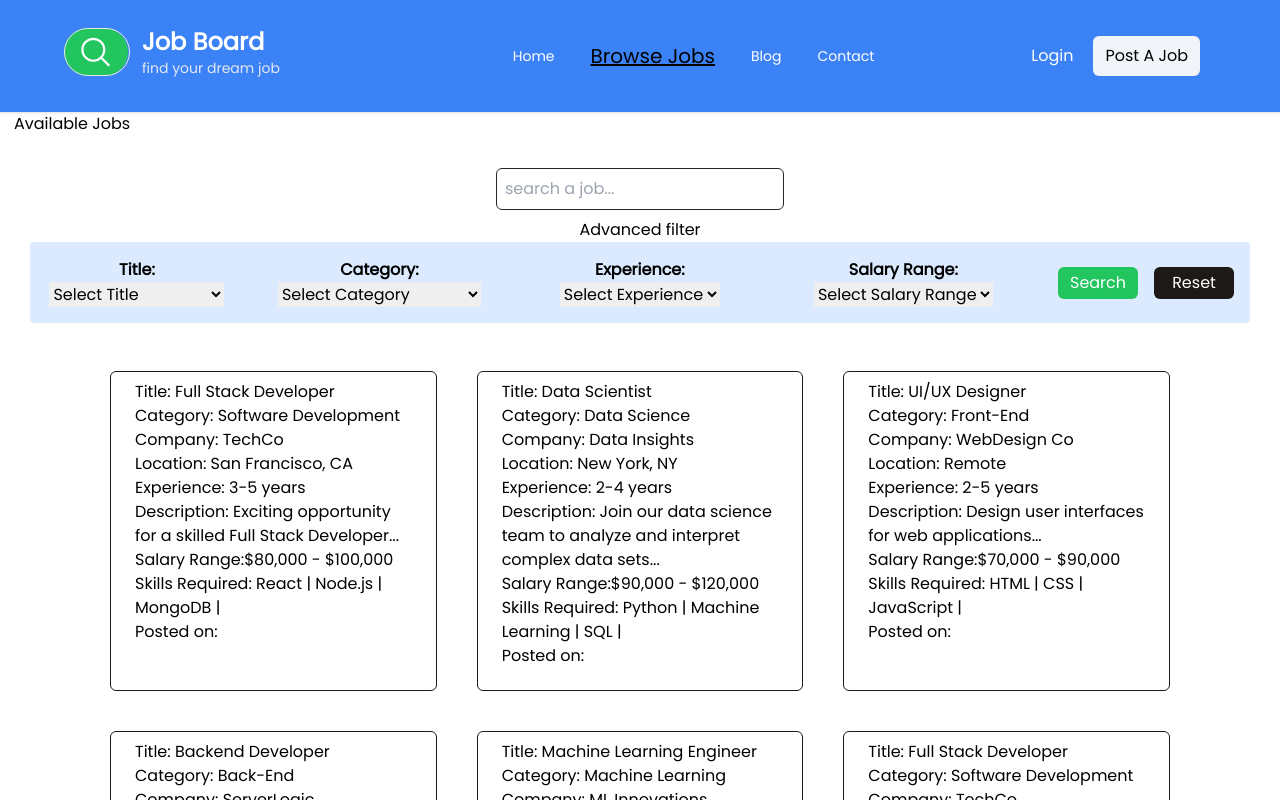
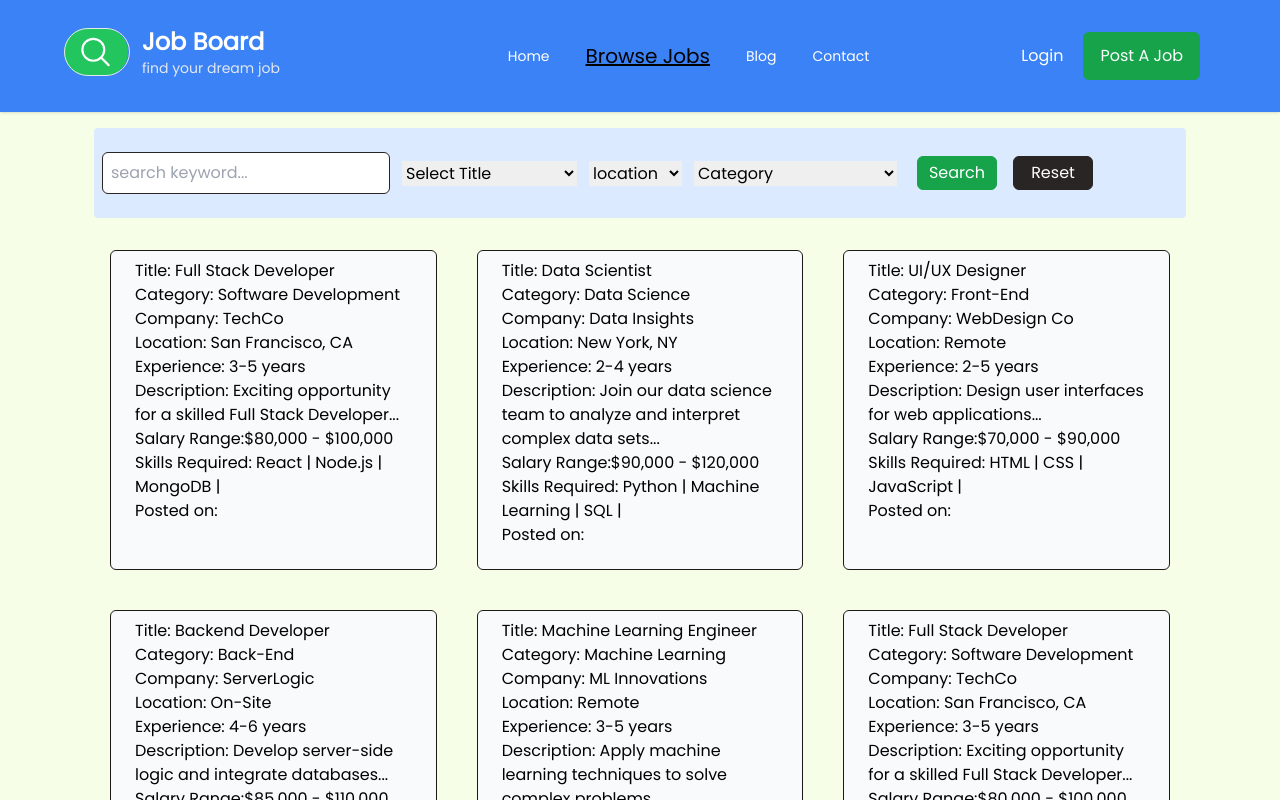
Before and after one commit to GabrielGatimu/CODSOFT, a React (Vite) app in the folder job-board/: page /jobs in a window 1280 px wide. Shown: the top 800 px of the page. Built offline with nearby package versions, Linux system fonts and the light colour scheme.

Commit message:
added custom css for shared styles

```diff
--- a/job-board/index.html
+++ b/job-board/index.html
@@ -12,7 +12,7 @@
 <!--    <link href="https://fonts.googleapis.com/css2?family=Inter:wght@200;300;400;500;600;700&display=swap"-->
 <!--          rel="stylesheet">-->
 </head>
-<body>
+<body class="bg-lime-50">
 <div id="root"></div>
 <script type="module" src="/src/main.jsx"></script>
 </body>
--- a/job-board/src/components/JobCard.jsx
+++ b/job-board/src/components/JobCard.jsx
@@ -1,6 +1,6 @@
 function JobCard({job}) {
     return (
-        <div className="h-80 px-6 py-2 border border-stone-900 dark:border-white rounded-md overflow-hidden">
+        <div className="bg-slate-50 h-80 px-6 py-2 border border-stone-900 dark:border-white rounded-md overflow-hidden">
             <h3>Title: {job.title}</h3>
             <h4>Category: {job.category}</h4>
             <h4>Company: {job.company}</h4>
--- a/job-board/src/components/navbar/Nav.jsx
+++ b/job-board/src/components/navbar/Nav.jsx
@@ -1,10 +1,11 @@
 import {useState} from "react";
+import {Link} from "react-router-dom";
 
+import '../../styles/custom.css'
 import Menu from "./Menu.jsx";
 import MenuItem from "./MenuItem.jsx";
 import useAuth from "../../hooks/useAuth.js";
 import useActiveLink from "../../hooks/useActiveLink.js";
-import {Link} from "react-router-dom";
 
 export default function Nav() {
     const {userInfo} = useAuth()
@@ -88,14 +89,14 @@ export default function Nav() {
                 <div className={`${isMenuOpen ? 'block my-2' : 'hidden'} md:flex text-white items-center`}>
                     <Link
                         to={"/login"}
-                        onClick={toggleMenu}
+                        onClick={handleMenuItemClick}
                         className="ml-1 mr-4"
                     >Login
                     </Link>
                     <Link
                         to={"/jobs/post"}
-                        onClick={() => handleMenuItemClick('/jobs')}
-                        className="flex w-fit px-3 py-2 m-4 ml-1 rounded-md bg-slate-100 text-black"
+                        onClick={handleMenuItemClick}
+                        className="flex items-center h-12 w-fit px-4 m-4 ml-1 rounded-md bg-green-600 text-white hover:text-white hover:bg-transparent border border-green-600 hover:border hover:border-stone-800 duration-500"
                     >Post A Job
                     </Link>
                 </div>
--- a/job-board/src/screens/jobLisiting/JobListing.jsx
+++ b/job-board/src/screens/jobLisiting/JobListing.jsx
@@ -1,6 +1,7 @@
 import {useState} from "react";
 import {useSelector} from "react-redux";
 
+import '../../styles/custom.css' // shared styles for btns
 import './jobListing.css'
 import JobCard from "../../components/JobCard.jsx";
 
@@ -39,8 +40,8 @@ export default function JobListing() {
         setFilters({
             title: '',
             category: '',
+            location: '',
             experience: '',
-            location: '',
             salary: ''
         })
         setSearchItem('')
@@ -70,26 +71,22 @@ export default function JobListing() {
 
     return (
         <div className="px-3.5">
-            <h1>Available Jobs</h1>
+            {/*<h1>Available Jobs</h1>*/}
 
             {/* Search & Filter Section */}
-            <section className="my-4 p-4 text-center">
+            <section className="my-4 md:px-20 mx-auto text-left md:text-center">
+                <div className="filter-container bg-blue-100 px-2 py-2 md:py-1 rounded block md:flex space-x-3 items-center">
+
                     {/*Search Input*/}
-                <div>
                     <input
                         type="text"
                         value={searchItem}
                         onChange={handleInputChange}
-                        placeholder="search a job..."
-                        className="border border-stone-800 p-2 rounded-md mb-2 w-full md:w-72"
+                        placeholder="search keyword..."
+                        className="border border-stone-800 p-2 rounded-md mb-2 md:mb-0 w-full md:w-72"
                     />
-                </div>
-
-                {/* Filters Container */}
-                <h4> Advanced filter</h4>
-                <div className="filter-container bg-blue-100 px-2 rounded block md:flex space-x-3 items-center">
+                    {/* Other Filters */}
                     <div>
-                        <label>Title: </label>
                         <select name="title" value={filters.title} onChange={handleFilterChange}>
                             <option value="">Select Title</option>
                             <option value="UI/UX Designer">UI/UX Designer</option>
@@ -98,37 +95,42 @@ export default function JobListing() {
                         </select>
                     </div>
                     <div>
-                        <label>Category: </label>
+                        <select name="title" value={filters.location} onChange={handleFilterChange}>
+                            <option value="">location</option>
+                            <option value="New York">New York</option>
+                            <option value="London">London</option>
+                            <option value="Nairobi">Nairobi</option>
+                        </select>
+                    </div>
+                    <div>
                         <select name="category" value={filters.category} onChange={handleFilterChange}>
-                            <option value="">Select Category</option>
+                            <option value="">Category</option>
                             <option value="Software Development">Software Development</option>
                             <option value="Data Science">Data Science</option>
                         </select>
                     </div>
-                    <div>
-                        <label>Experience: </label>
-                        <select name="experience" value={filters.experience} onChange={handleFilterChange}>
-                            <option value="">Select Experience</option>
-                            <option value="0-1 years">0-1 years</option>
-                            <option value="1-3 years">1-3 years</option>
-                        </select>
-                    </div>
-                    <div>
-                        <label>Salary Range: </label>
-                        <select name="salary" value={filters.salary} onChange={handleFilterChange}>
-                            <option value="">Select Salary Range</option>
-                            <option value="$0 - $50,000">$0 - $50,000</option>
-                            <option value="$50,000 - $80,000">$50,000 - $80,000</option>
-                        </select>
-                    </div>
+                    {/*<div>*/}
+                    {/*    <select name="experience" value={filters.experience} onChange={handleFilterChange}>*/}
+                    {/*        <option value="">Select Experience</option>*/}
+                    {/*        <option value="0-1 years">0-1 years</option>*/}
+                    {/*        <option value="1-3 years">1-3 years</option>*/}
+                    {/*    </select>*/}
+                    {/*</div>*/}
+                    {/*<div>*/}
+                    {/*    <select name="salary" value={filters.salary} onChange={handleFilterChange}>*/}
+                    {/*        <option value="">Select Salary Range</option>*/}
+                    {/*        <option value="$0 - $50,000">$0 - $50,000</option>*/}
+                    {/*        <option value="$50,000 - $80,000">$50,000 - $80,000</option>*/}
+                    {/*    </select>*/}
+                    {/*</div>*/}
 
                     <div className="flex items-center">
                         <button
-                            className="btn bg-green-500"
+                            className="btn bg-green-600 border border-green-600 "
                             onClick={handleSearch}>Search
                         </button>
                         <button
-                            className="btn bg-stone-900"
+                            className="btn bg-stone-800 border border-stone-800"
                             onClick={handleResetFilters}>Reset
                         </button>
                     </div>
@@ -143,7 +145,7 @@ export default function JobListing() {
                     :
 
                     <div>
-                    <h2 className="px-20 mb-8 w-fit bg-green-500">{searchItem ? `${searchItem} jobs` : ''}</h2>
+                        <h2 className="mx-20 px-2 text-slate-50 mb-8 w-fit bg-green-500">{searchItem ? `${searchItem} jobs` : ''}</h2>
                         <section
                             className={`flex flex-col md:grid md:grid-cols-2 lg:grid-cols-3 items-center justify-center gap-10 mb-10 md:px-24`}>
                             {
--- a/job-board/src/screens/jobLisiting/jobListing.css
+++ b/job-board/src/screens/jobLisiting/jobListing.css
@@ -1,7 +1,3 @@
-.btn{
-    @apply text-white rounded-md px-2 py-1  m-2 w-20 hover:bg-transparent hover:text-black
-}
-
 .filter-container > div{
     @apply my-2 py-2
 }
--- /dev/null
+++ b/job-board/src/styles/custom.css
@@ -0,0 +1,3 @@
+.btn{
+    @apply text-white rounded-md px-2 py-1  m-2 w-20 hover:bg-transparent hover:text-black hover:border hover:border-stone-800 duration-500
+}
```
Lines whose indentation alone changed are shown as unchanged.
